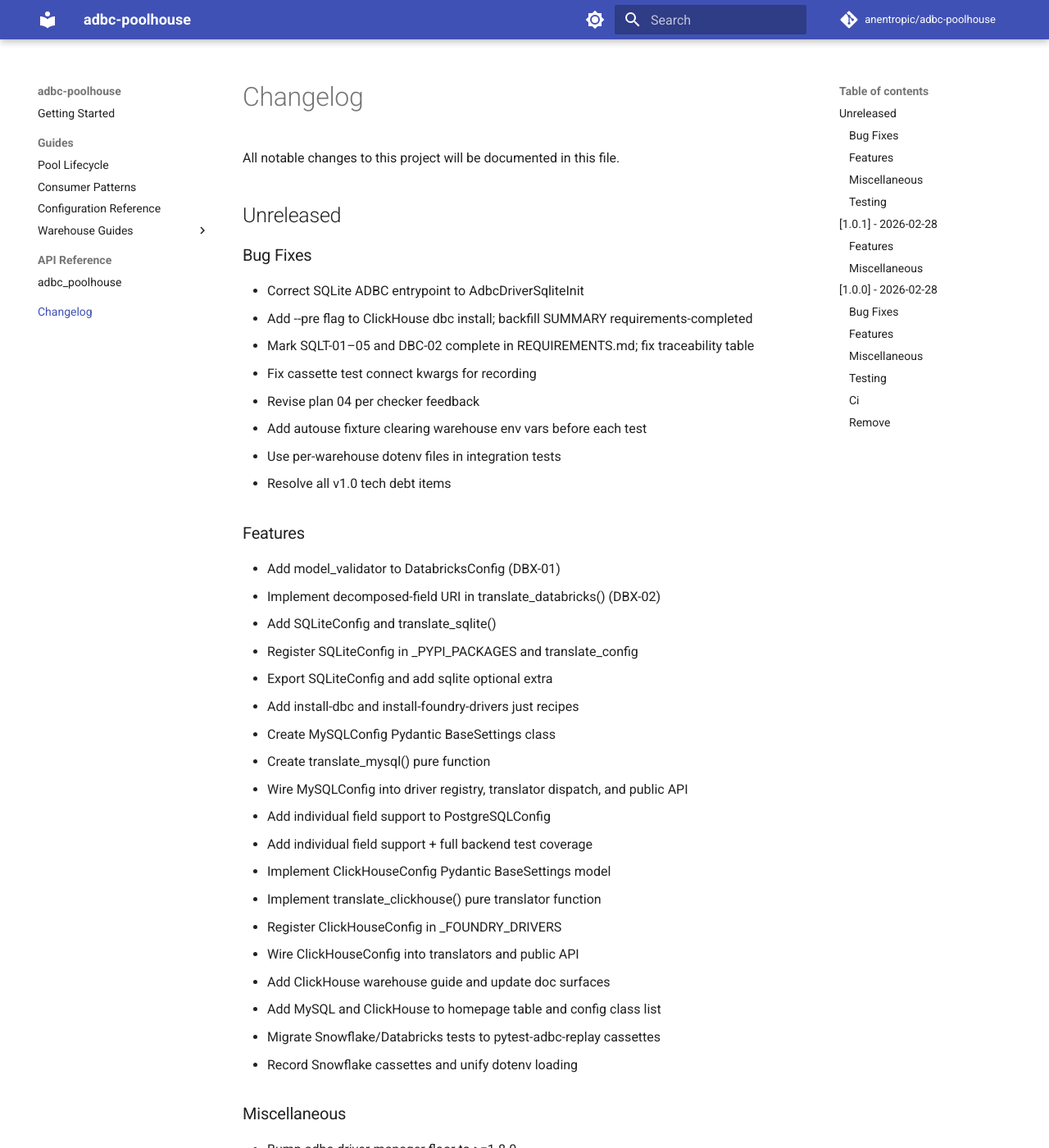
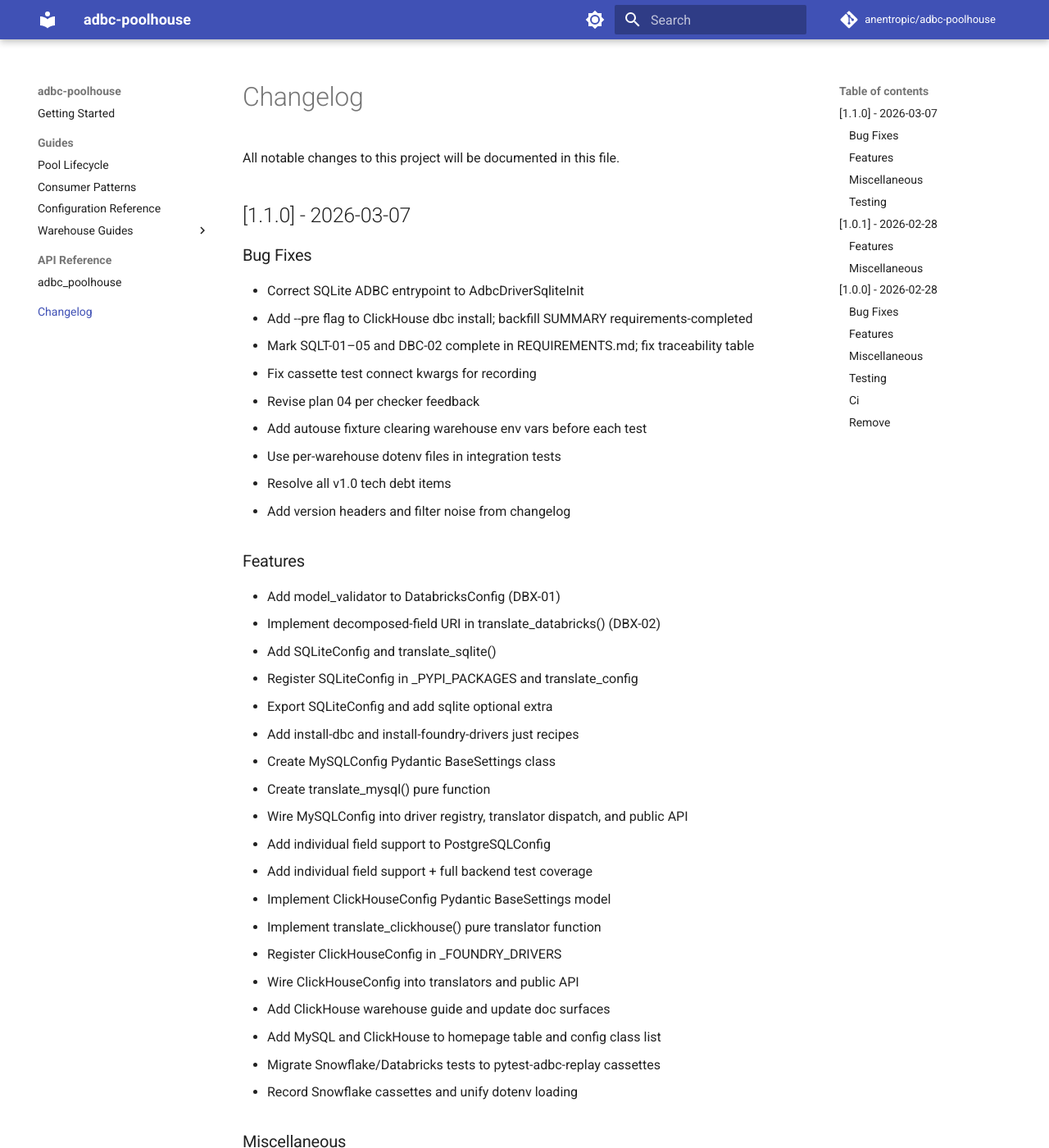
Before and after one commit to anentropic/adbc-poolhouse, an MkDocs documentation site: the page built from docs/src/changelog.md, in a window 1280 px wide and 1400 px high. Shown: the whole window at 82% size. Built offline with MkDocs 1.6.1 and Material for MkDocs 9.7.7, drawn with Linux system fonts in a browser that asks for light colours; comment, search, counter and statistics services are not loaded; some of the changed text lies outside the part shown.

Commit message:
chore: regenerate changelog for v1.1.0
Co-Authored-By: Claude Opus 4.6 <noreply@anthropic.com>

```diff
--- a/docs/src/changelog.md
+++ b/docs/src/changelog.md
@@ -2,7 +2,7 @@
 
 All notable changes to this project will be documented in this file.
 
-## Unreleased
+## [1.1.0] - 2026-03-07
 
 ### Bug Fixes
 
@@ -14,6 +14,7 @@ All notable changes to this project will be documented in this file.
 - Add autouse fixture clearing warehouse env vars before each test
 - Use per-warehouse dotenv files in integration tests
 - Resolve all v1.0 tech debt items
+- Add version headers and filter noise from changelog
 
 ### Features
 
@@ -44,6 +45,7 @@ All notable changes to this project will be documented in this file.
 - Pass --group docs to uv run in Justfile build/serve recipes
 - Close Phase 10 — update roadmap, state, and planning artifacts
 - Remove synthetic cassette files
+- Bump version to 1.1.0
 
 ### Testing
 
```
